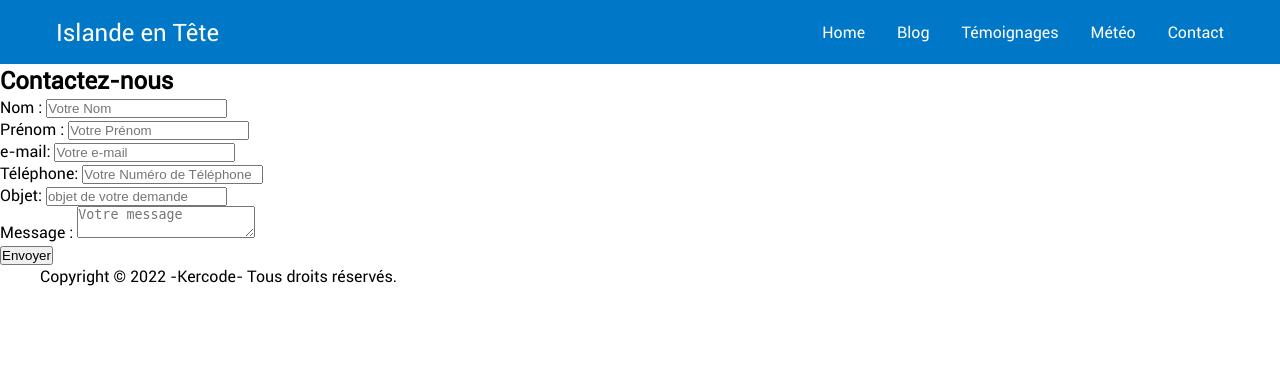
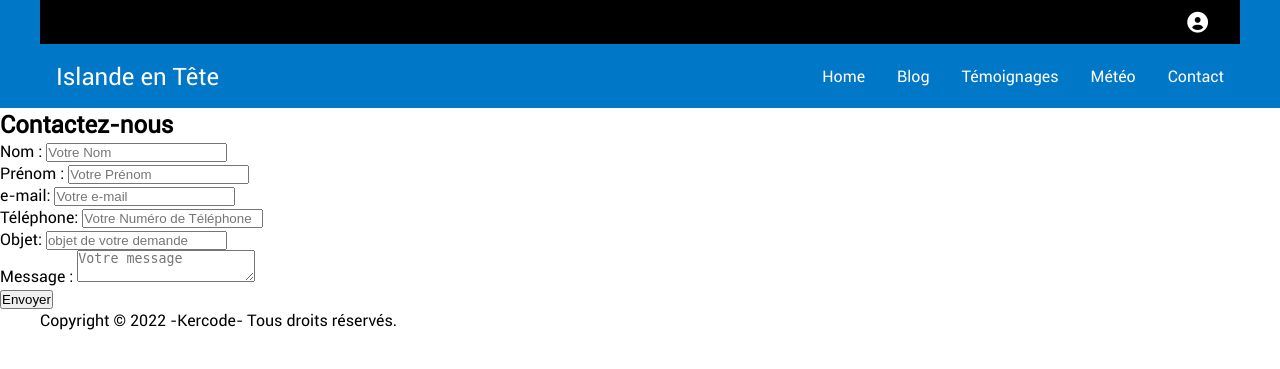
Before and after one commit to bigben35/projet-blog-kercode, a PHP site: page /index.php?action=contact in a window 1280 px wide. Shown: the top 369 px of the page. Run offline with PHP 8.4, Linux system fonts and the light colour scheme.

Commit message:
ajout connexion haut de page

```diff
--- a/app/Public/style.css
+++ b/app/Public/style.css
@@ -35,6 +35,14 @@ header{
     max-width: 1200px;
     margin: 0 auto;
 
+}
+#connect{
+    background-color: black;
+    color: white;
+    display: flex;
+    justify-content: end;
+    padding: 0.5rem 2rem;
+    font-size: 1.3rem;
 }
 /* ------------NAVIGATION ------------*/
 .blog-title{
@@ -86,7 +94,7 @@ header{
 /*--------------------- MENU BURGER --------------------------- */
 .btn-burger{
     position: absolute;
-    top: 1.25rem;
+    top: 4rem;
     right: 1.5rem;
     display: flex;
     flex-direction: column;
--- a/app/Views/front/template/template.php
+++ b/app/Views/front/template/template.php
@@ -15,8 +15,17 @@
     <!-- HEADER  -->
     <header>
         <div class="container">
+            <div id="connect">
+                <div class="admin-connect">
+                    <i class="fa-solid fa-circle-user"></i>
+                </div>
+                <div class="icon-connect"></div>
+            </div>
             <!-- NAV  -->
             <nav class="navbar">
+                <!-- <div class="search">
+                    <i class="fa-solid fa-magnifying-glass"></i>
+                </div> -->
                 <div class="blog-title">Islande en Tête</div>
                 <!-- MENU BURGER  -->
                 <div class="btn-burger">
@@ -26,11 +35,11 @@
                 </div>
                 <div class="navbar-links">
                     <ul class="nav-list">
-                        <li><a href="#">Home</a></li>
-                        <li><a href="#">Blog</a></li>
-                        <li><a href="#">Témoignages</a></li>
-                        <li><a href="#">Météo</a></li>
-                        <li><a href="#">Contact</a></li>
+                        <li><a href="/">Home</a></li>
+                        <li><a href="index.php?action=blog">Blog</a></li>
+                        <li><a href="index.php?action=temoignage">Témoignages</a></li>
+                        <li><a href="index.php?action=meteo">Météo</a></li>
+                        <li><a href="index.php?action=contact">Contact</a></li>
                         <!-- <li><a href="#">Shop</a></li> -->
                     </ul>
                 </div>
```
